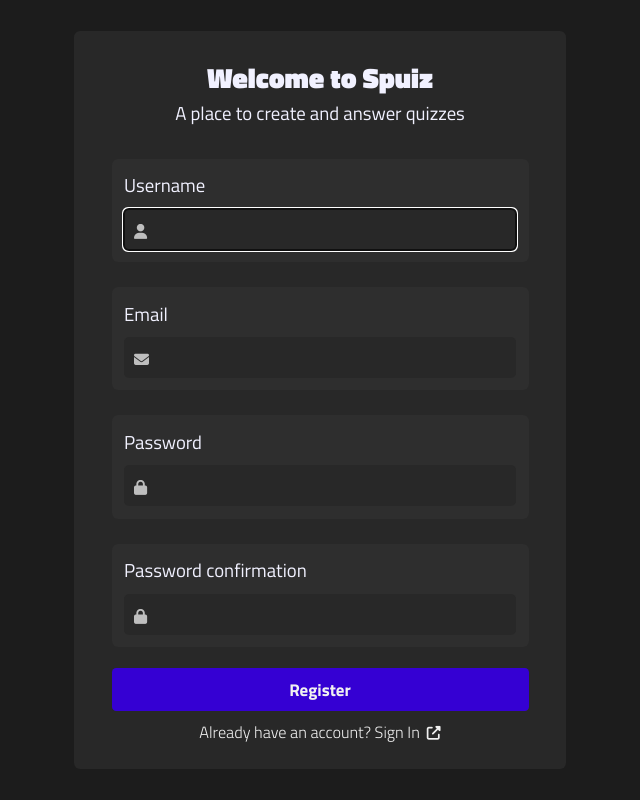
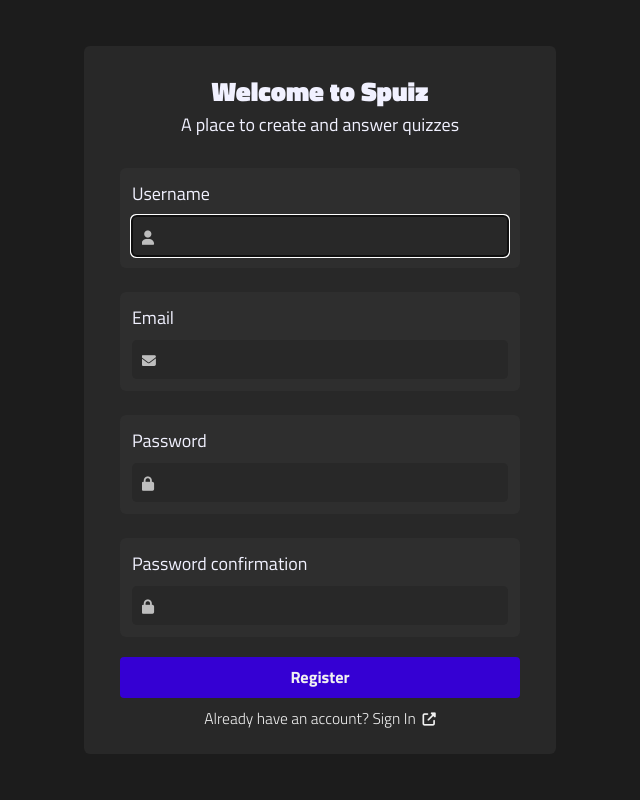
Before and after one commit to Spimy/Spuiz, a Django app: page /register/ in a window 1280 px wide. Shown: the whole page, without its empty margins (320-960 px from the left). Run offline with Django 3.2, Linux system fonts and the light colour scheme; some libraries are stand-ins or nearby versions.

Commit message:
Reduce font size

```diff
--- a/spuiz/static/main/css/styles.css
+++ b/spuiz/static/main/css/styles.css
@@ -20,7 +20,7 @@
 html {
     font-family: "Titillium Web", sans-serif;
     font-size: 16px;
-    font-size: clamp(1.25rem, 1.35vw, 5rem);
+    font-size: clamp(1.2rem, 1.3vw, 5rem);
     scroll-behavior: smooth;
 }
 
```
